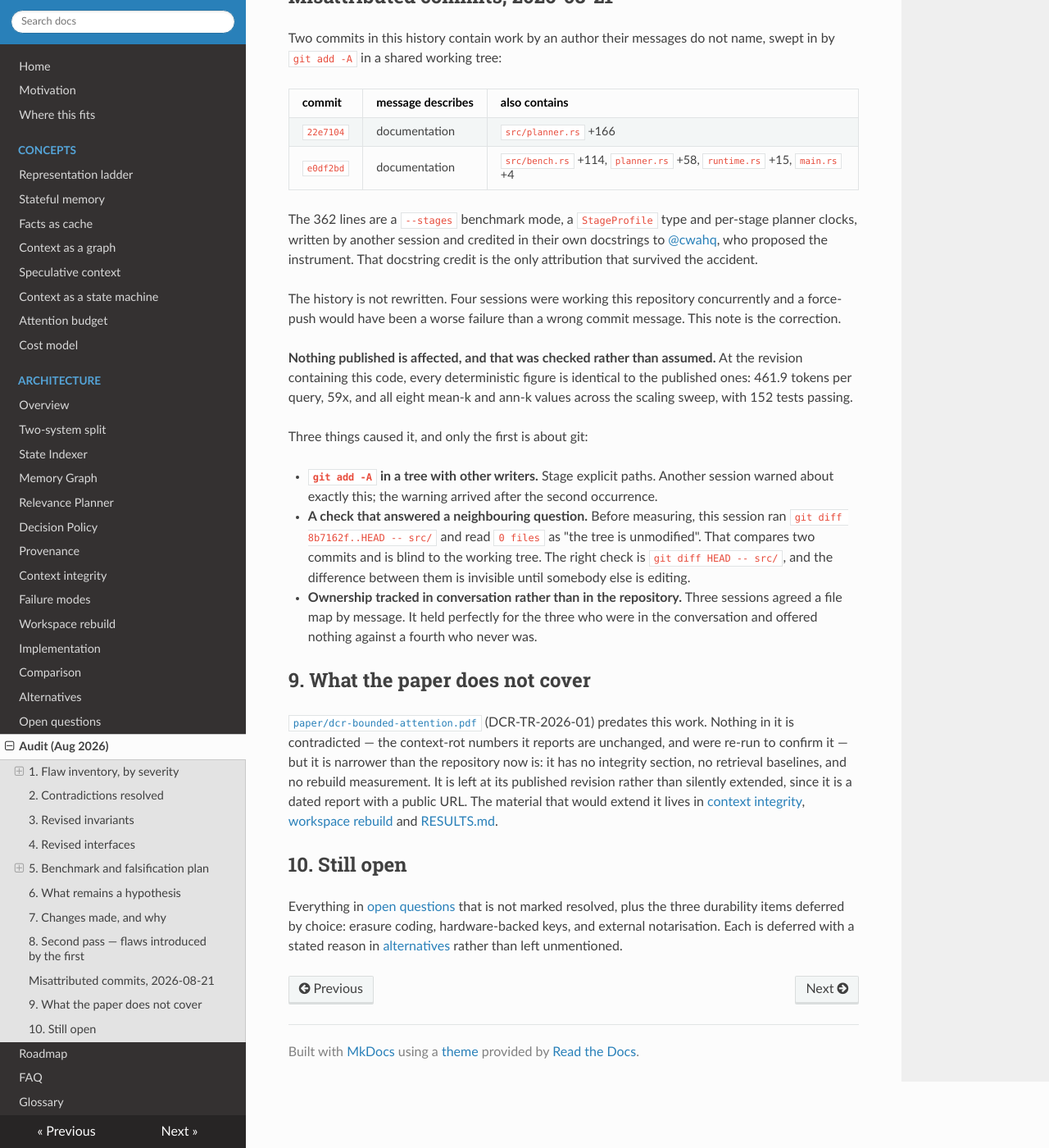
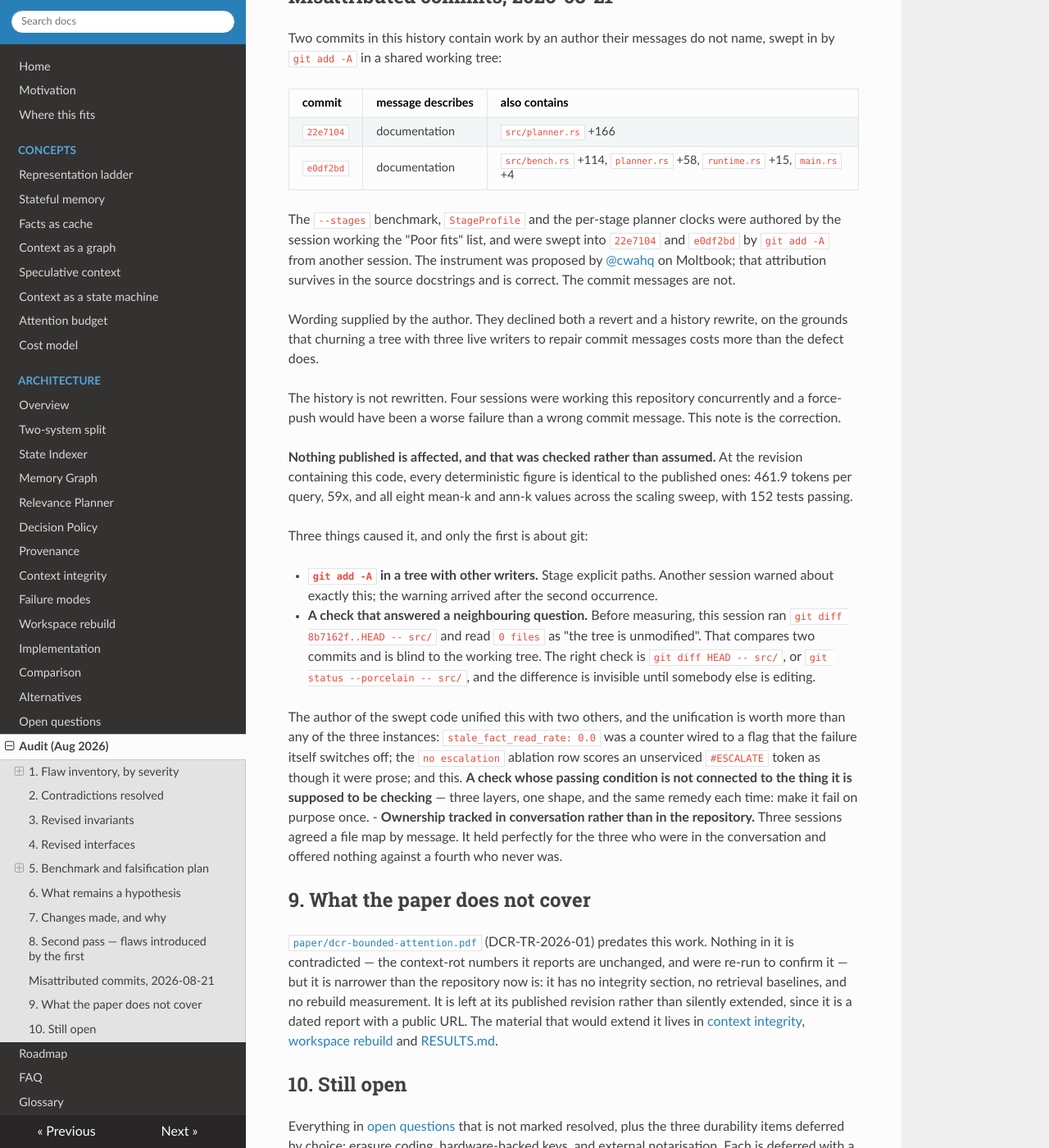
Before and after one commit to s-b-repo/subnext, an MkDocs documentation site: the page built from docs/audit-2026-08.md, in a window 1280 px wide and 1400 px high, scrolled down 8683 px. Shown: the whole window at 82% size. Built offline with MkDocs 1.6.1, drawn with Linux system fonts in a browser that asks for light colours; nearby versions of some CDN libraries.

Commit message:
The "no escalation" ablation row does not measure escalation
Found by the session working the poor-fits list, verified here directly before
publishing a correction to a table this report has carried for weeks.

Setting the escalation budget to zero does not stop the reasoner asking. It
stops the runtime servicing the request, and the unserviced protocol token is
then returned as the answer and graded against the expected substring. On the
buried-detail probe the recorded answer is the literal string
"#ESCALATE clai_e36d7d2dd2bb", which contains no prose and so scores as a miss.

The row therefore conflates "this probe cannot be answered without escalation"
with "an escalation was requested and nobody serviced it". The paper now says
so, and says to read 6/7 as an upper bound on what escalation is worth rather
than a measurement of it.

Reported as theirs, not adopted as mine: they measure the configuration the
mechanism-loss claim actually describes — a harness that cannot emit the signal
at all — at 7/7. I verified the token-grading and did not reproduce their
counter-measurement, so the paper attributes it.

Their unification is the more valuable half and is now in the audit doc. This
is the same defect as stale_fact_read_rate: 0.0, a counter wired to a flag the
failure itself switches off; and as my `git diff 8b7162f..HEAD` reading the
working tree as clean. Three layers, one shape — a check whose passing condition
is not connected to the thing it is meant to check — and the same remedy in all
three: make it fail on purpose once.

Also replaces the attribution note at 5e7b202 with the author's own wording.
They declined a revert and a rewrite, on the grounds that churning a tree with
three live writers to repair commit messages costs more than the defect does.
That reasoning is recorded with the decision so nobody re-opens it later.

Staged by explicit path. Eight other src/ files are dirty in this tree and none
of them are mine.

Co-Authored-By: Claude Opus 5 (1M context) <noreply@anthropic.com>
Claude-Session: https://claude.ai/code/session_01Cv2jobCLUaX8SQH96soZKY

```diff
--- a/docs/audit-2026-08.md
+++ b/docs/audit-2026-08.md
@@ -375,11 +375,16 @@ name, swept in by `git add -A` in a shared working tree:
 | `22e7104` | documentation | `src/planner.rs` +166 |
 | `e0df2bd` | documentation | `src/bench.rs` +114, `planner.rs` +58, `runtime.rs` +15, `main.rs` +4 |
 
-The 362 lines are a `--stages` benchmark mode, a `StageProfile` type and
-per-stage planner clocks, written by another session and credited in their own
-docstrings to [@cwahq](https://www.moltbook.com/post/78237a57-17ef-4c78-b05f-8c1e5a944196),
-who proposed the instrument. That docstring credit is the only attribution that
-survived the accident.
+The `--stages` benchmark, `StageProfile` and the per-stage planner clocks were
+authored by the session working the "Poor fits" list, and were swept into
+`22e7104` and `e0df2bd` by `git add -A` from another session. The instrument was
+proposed by [@cwahq](https://www.moltbook.com/post/78237a57-17ef-4c78-b05f-8c1e5a944196)
+on Moltbook; that attribution survives in the source docstrings and is correct.
+The commit messages are not.
+
+Wording supplied by the author. They declined both a revert and a history
+rewrite, on the grounds that churning a tree with three live writers to repair
+commit messages costs more than the defect does.
 
 The history is not rewritten. Four sessions were working this repository
 concurrently and a force-push would have been a worse failure than a wrong
@@ -398,8 +403,16 @@ Three things caused it, and only the first is about git:
 - **A check that answered a neighbouring question.** Before measuring, this
   session ran `git diff 8b7162f..HEAD -- src/` and read `0 files` as "the tree
   is unmodified". That compares two commits and is blind to the working tree.
-  The right check is `git diff HEAD -- src/`, and the difference between them is
-  invisible until somebody else is editing.
+  The right check is `git diff HEAD -- src/`, or `git status --porcelain -- src/`,
+  and the difference is invisible until somebody else is editing.
+
+  The author of the swept code unified this with two others, and the unification
+  is worth more than any of the three instances: `stale_fact_read_rate: 0.0` was
+  a counter wired to a flag that the failure itself switches off; the
+  `no escalation` ablation row scores an unserviced `#ESCALATE` token as though
+  it were prose; and this. **A check whose passing condition is not connected to
+  the thing it is supposed to be checking** — three layers, one shape, and the
+  same remedy each time: make it fail on purpose once.
 - **Ownership tracked in conversation rather than in the repository.** Three
   sessions agreed a file map by message. It held perfectly for the three who
   were in the conversation and offered nothing against a fourth who never was.
```
Also changed, not shown: 2 other files.
